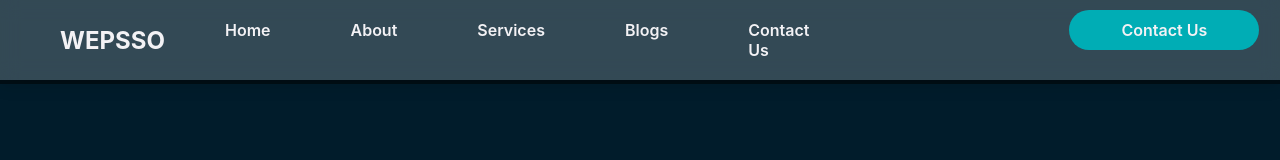
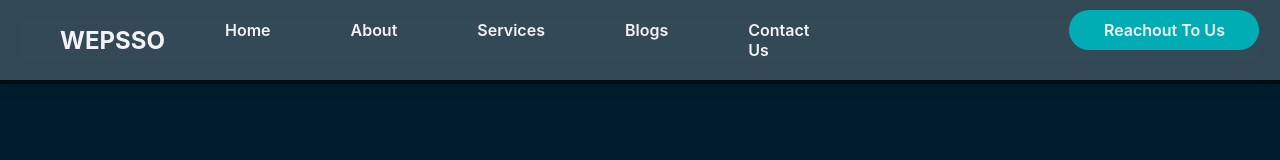
Before and after one commit to Syed-Maaz-Ali-1611/web, a React (Create React App) app: page / in a window 1280 px wide. Shown: the top 160 px of the page. Built offline with nearby package versions, Linux system fonts and the light colour scheme.

Commit message:
font addition delt

```diff
--- a/src/components/Navbar/Navbar.js
+++ b/src/components/Navbar/Navbar.js
@@ -24,7 +24,7 @@ const Navbar = () => {
         <li><Link to="/services" onClick={closeMobileMenu}>Services</Link></li>
         <li><Link to="/blogs" onClick={closeMobileMenu}>Blogs</Link></li>
         <li><Link to="/contactus" onClick={closeMobileMenu}>Contact Us</Link></li>
-        <li><Link to="/reachout" className="contact-button" onClick={closeMobileMenu}>Contact Us</Link></li>
+        <li><Link to="/reachout" className="contact-button" onClick={closeMobileMenu}>Reachout To Us</Link></li>
       </ul>
       <div className="mobile-menu-icon" onClick={toggleMobileMenu}>
         &#9776;
```
